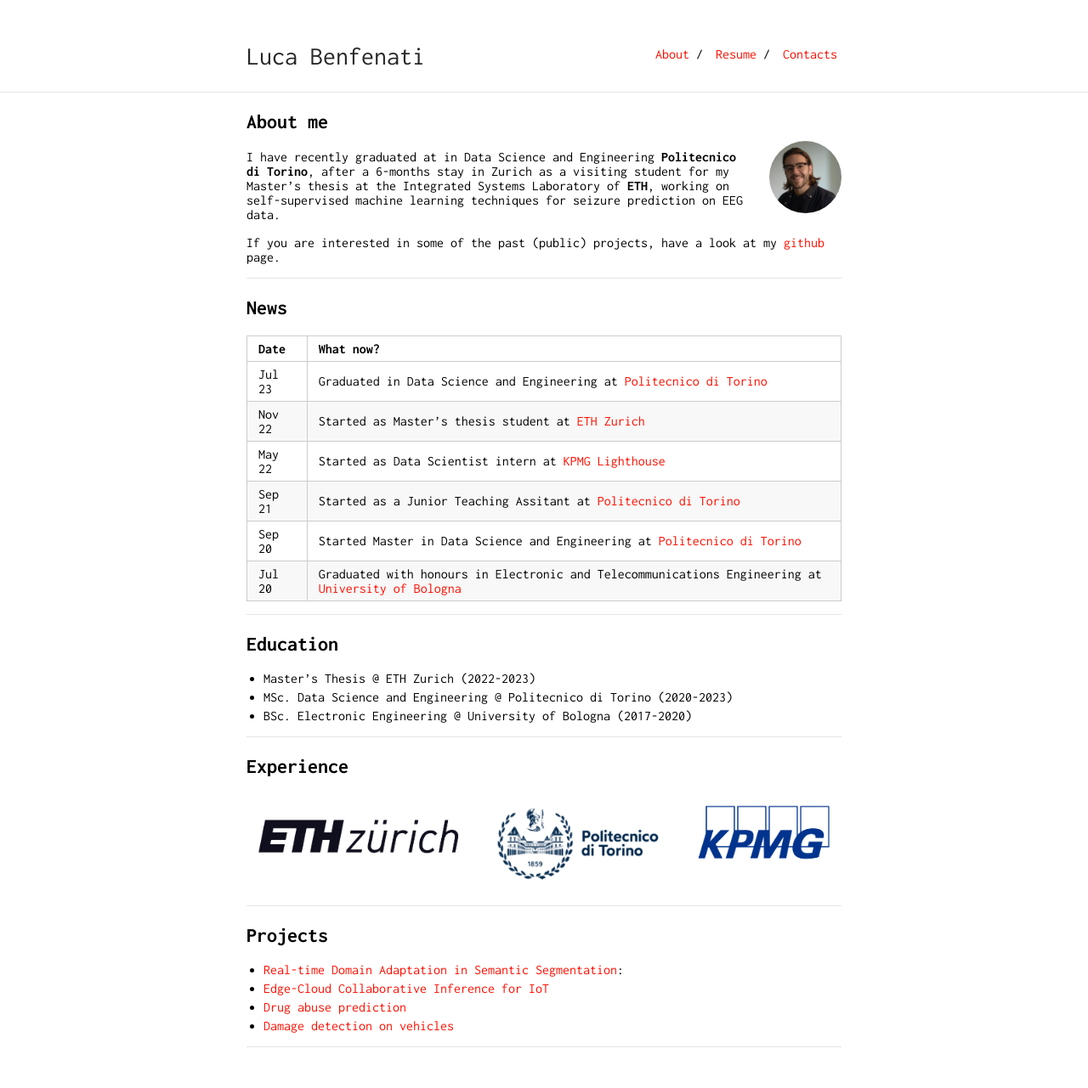
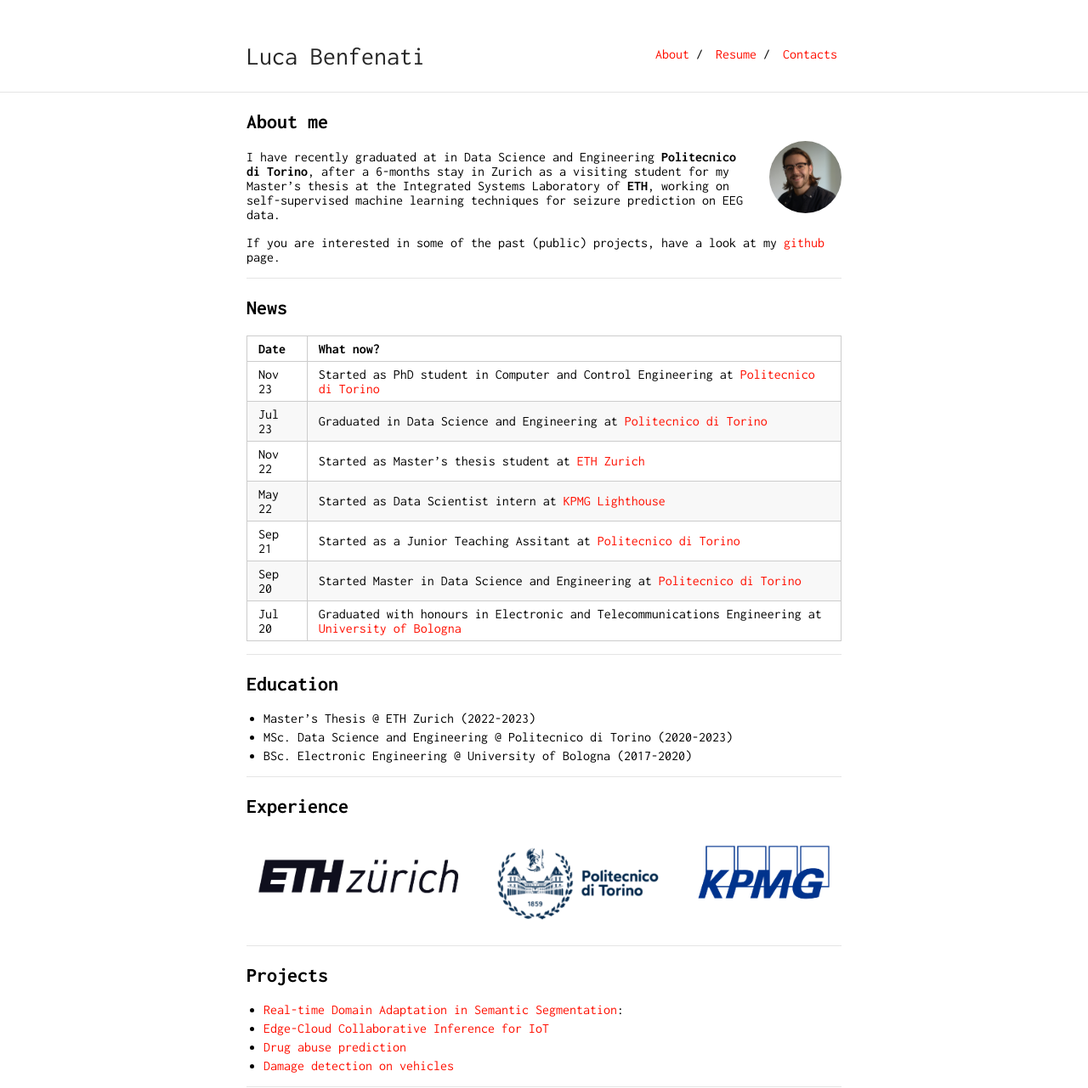
Before and after one commit to lucabnf/lucabnf.github.io, a Jekyll site: the page built from index.md, in a window 1280 px wide. Shown: the whole page at 85% size. Built offline with Jekyll 4.4.1, drawn with Linux system fonts in a browser that asks for light colours; our own code applies the rules of GitHub Pages for plain Markdown files; before the commit the page ends 1234 px from its top, so only the background shows below that.

Commit message:
modified index

```diff
--- a/index.md
+++ b/index.md
@@ -59,6 +59,7 @@ If you are interested in some of the past (public) projects, have a look at my [
 
 Date | What now?
 ------|--------
+Nov 23 | Started as PhD student in Computer and Control Engineering at [Politecnico di Torino](https://www.polito.it/)
 Jul 23 | Graduated in Data Science and Engineering at [Politecnico di Torino](https://www.polito.it/)
 Nov 22 | Started as Master's thesis student at [ETH Zurich](https://ethz.ch)
 May 22 | Started as Data Scientist intern at [KPMG Lighthouse](https://advisory.kpmg.us/services/lighthouse.html)
```
